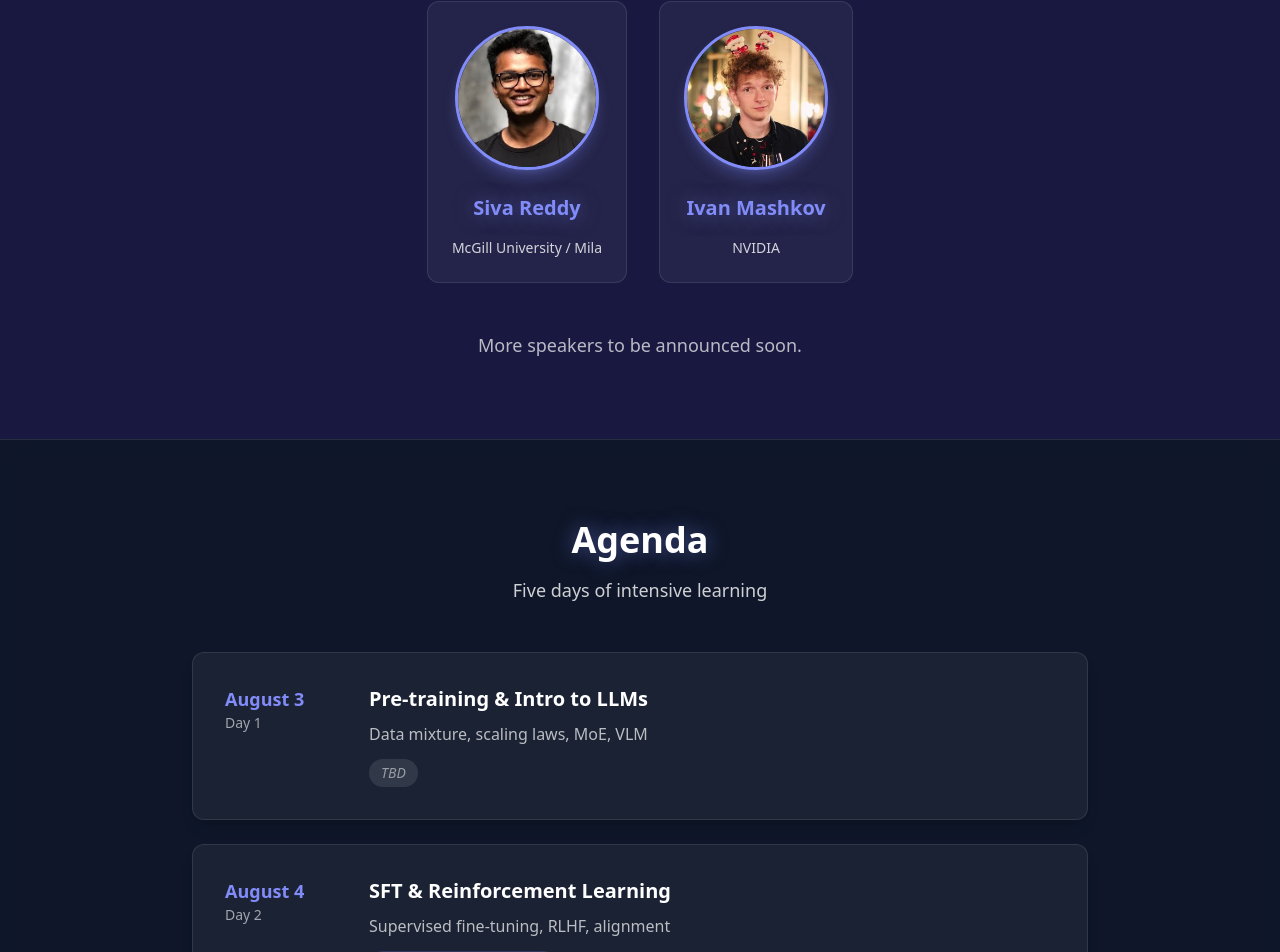
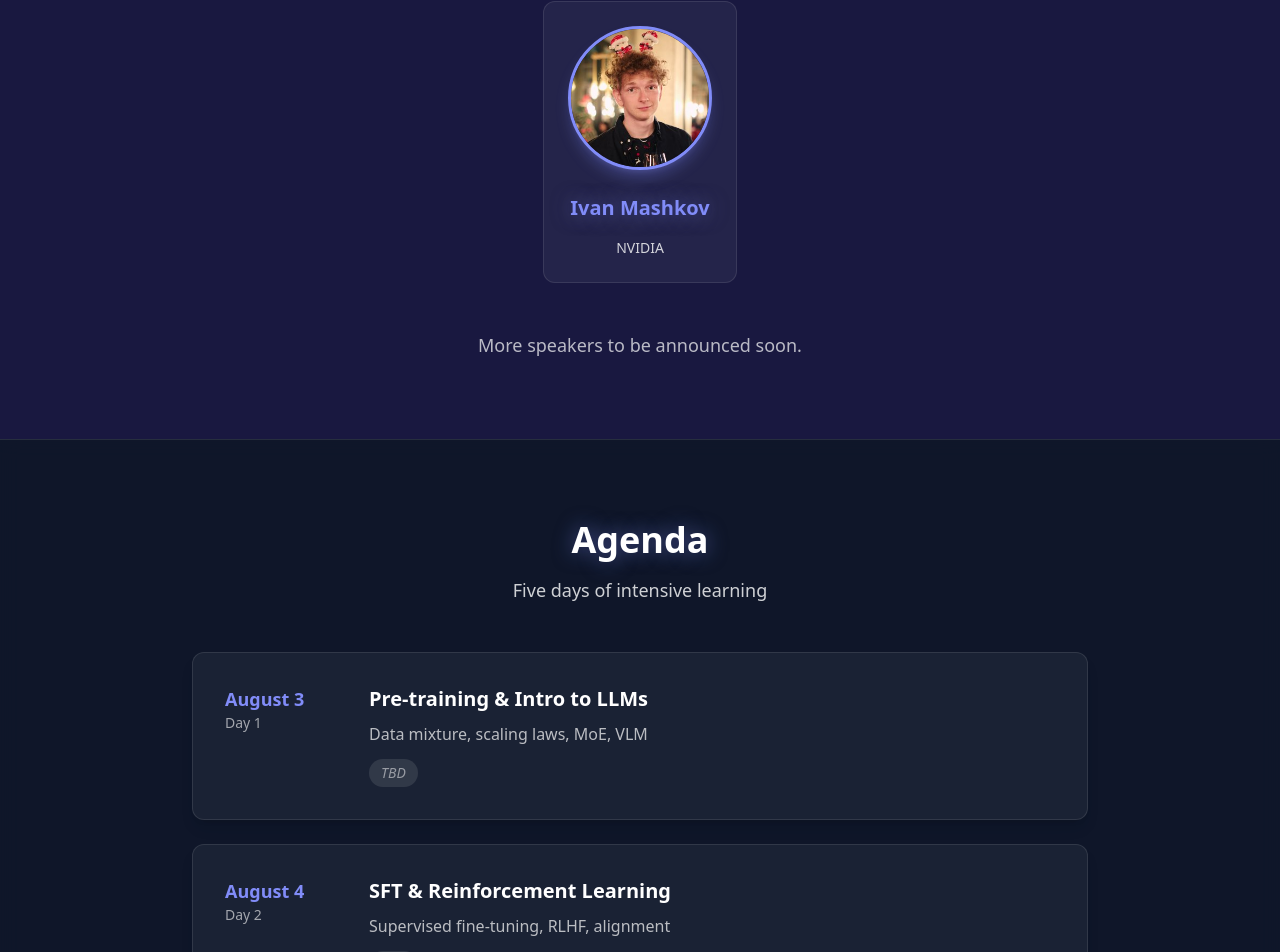
Before and after one commit to armllm/armllm.github.io, a React (Vite) app: page /2026 in a window 1280 px wide. Shown: the part 1837-2789 px from the top of the page. Built offline with nearby package versions, Linux system fonts and the light colour scheme.

Commit message:
Remove Siva Reddy from speakers (canceled)
Made-with: Cursor

```diff
--- a/src/data/schedule2026.ts
+++ b/src/data/schedule2026.ts
@@ -19,7 +19,7 @@ export const schedule2026: ScheduleDay[] = [
     day: "Day 2",
     topic: "SFT & Reinforcement Learning",
     description: "Supervised fine-tuning, RLHF, alignment",
-    speakers: ["Siva Reddy (McGill / Mila)"]
+    speakers: ["TBD"]
   },
   {
     date: "August 5",
--- a/src/data/speakers.ts
+++ b/src/data/speakers.ts
@@ -70,12 +70,6 @@ export const speakers2024: Speaker[] = [
 
 export const speakers2026: Speaker[] = [
   {
-    name: "Siva Reddy",
-    affiliation: "McGill University / Mila",
-    image: "/images/siva2.jpg",
-    scholarUrl: "https://sivareddy.in/"
-  },
-  {
     name: "Ivan Mashkov",
     affiliation: "NVIDIA",
     image: "/images/ivan.jpeg",
```
